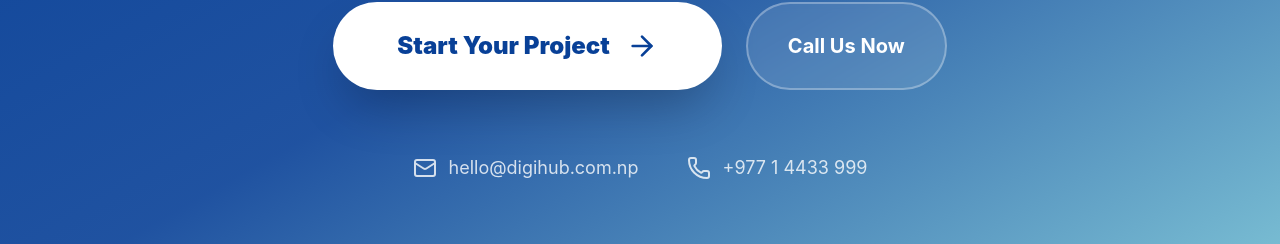
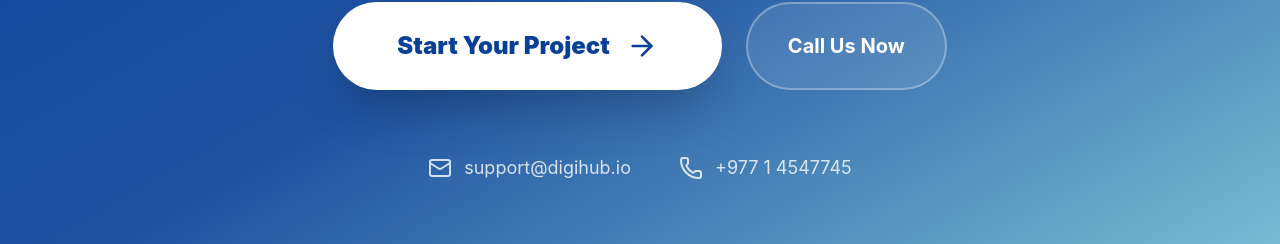
Before and after one commit to samirjkhadka/dg_frontend, a React (Vite) app: page / in a window 1280 px wide. Shown: the part 9728-9972 px from the top of the page. Built offline with nearby package versions, Linux system fonts and the light colour scheme.

Commit message:
issue fixed in home section

```diff
--- a/src/pages/Home.tsx
+++ b/src/pages/Home.tsx
@@ -19,11 +19,6 @@ const Home = () => {
 
   const handleViewAllServices = () => {
     navigate("/services");
-    window.scrollTo(0, 0);
-  };
-
-  const handleViewAbout = () => {
-    navigate("/about");
     window.scrollTo(0, 0);
   };
 
@@ -394,11 +389,11 @@ const Home = () => {
               <div className="mt-16 flex items-center justify-center gap-12 text-lg opacity-80">
                 <div className="flex items-center gap-3">
                   <iconMap.Mail className="w-6 h-6" />
-                  hello@digihub.com.np
+                  support@digihub.io
                 </div>
                 <div className="flex items-center gap-3">
                   <iconMap.Phone className="w-6 h-6" />
-                  +977 1 4433 999
+                  +977 1 4547745
                 </div>
               </div>
             </motion.div>
```
